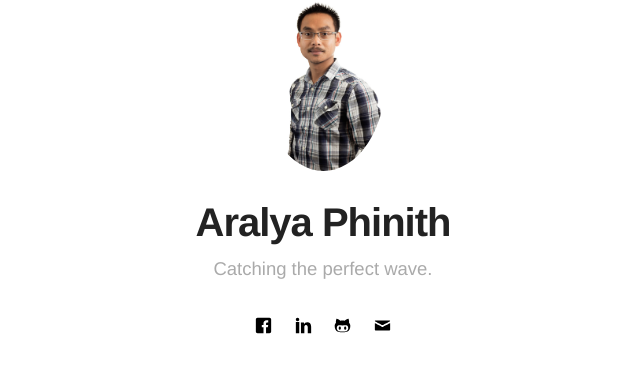
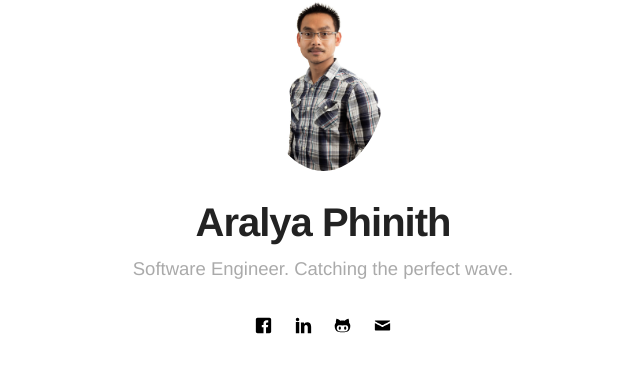
Before and after one commit to Aphinith/aphinith.github.io, a Jekyll site: the page built from index.html, in a window 1280 px wide. Shown: the part 142-510 px from the top of the page, without its empty margins (317-957 px from the left). Built offline with Jekyll 4.4.1, drawn with Linux system fonts in a browser that asks for light colours.

Commit message:
update bio to include software engineer in title

```diff
--- a/_config.yml
+++ b/_config.yml
@@ -1,6 +1,6 @@
 # main text of home
 name: Aralya Phinith
-bio: Catching the perfect wave.
+bio: Software Engineer. Catching the perfect wave.
 
 # twitter summary info
 description: A blog about technology and stuff related
```
